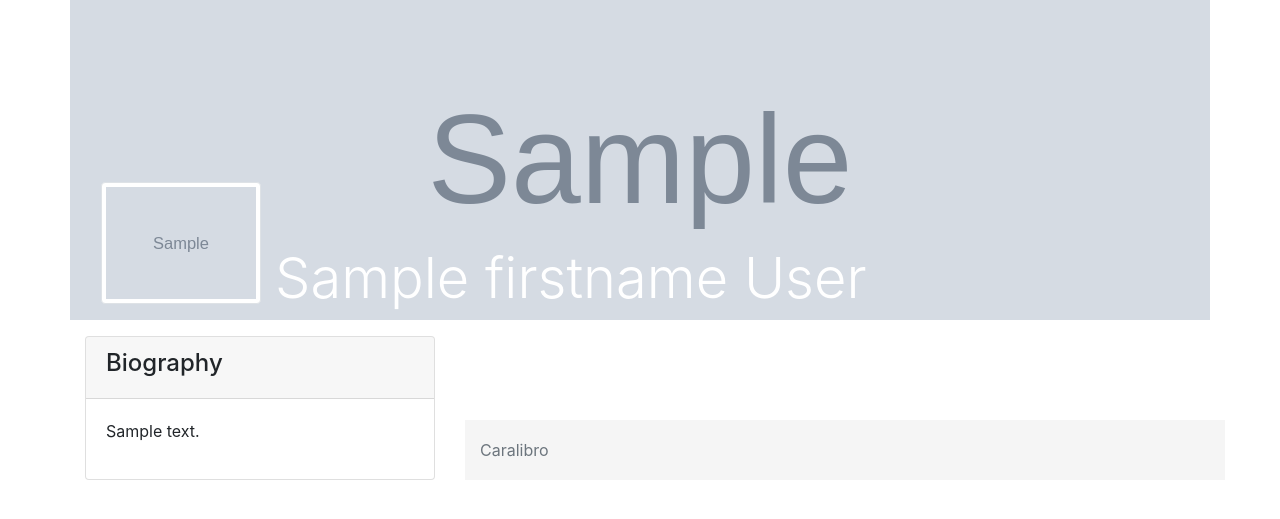
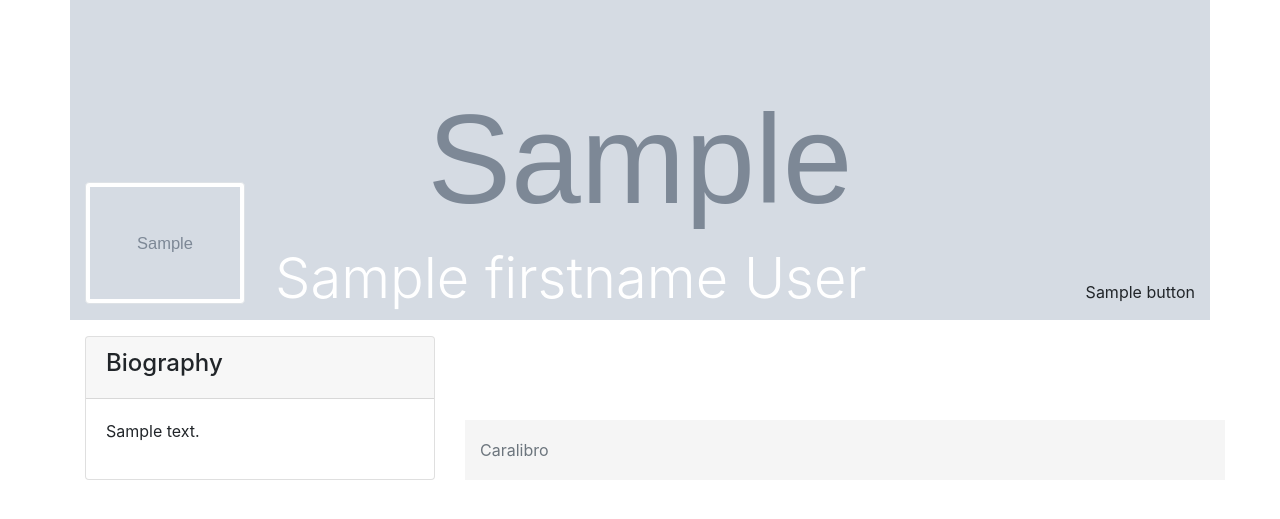
Before and after one commit to KaareH/Caralibro, a PHP site: template application/views/user/profile_start.php in a window 1280 px wide. Shown: the part 56-575 px from the top of the page. Run offline with PHP 8.4, Linux system fonts and the light colour scheme; the template is opened without the code that fills it: most values are stand-ins (such as "Sample title", 1, 10 or a date in 2020); grey boxes marked "Sample" are stand-in pictures.

Commit message:
Better buttons

```diff
--- a/application/views/friends/request.php
+++ b/application/views/friends/request.php
@@ -10,10 +10,10 @@
                 <p><?php echo "Request received $timestamp"?></p>
 
                 <div class="row">
-                    <div class="col-md-6">
+                    <div class="col-md-auto">
                 <?php $this->load->view('friends/accept_button', array('id' => $id))?>
             </div>
-            <div class="col-md-6">
+            <div class="col-md-auto">
                 <?php $this->load->view('friends/reject_button', array('id' => $id))?>
             </div>
             </div>
--- a/application/views/user/profile_start.php
+++ b/application/views/user/profile_start.php
@@ -1,10 +1,17 @@
 <main class="container">
     <div class="row bg-dark" style="height: 20rem;background: url(<?=$profile->cover_picture?>) no-repeat center center; background-size: cover;">
         <div class="col-md-2 align-self-end">
-            <img src="<?=$profile->picture?>" alt="..." class="img-thumbnail m-3">
+            <img src="<?=$profile->picture?>" alt="..." class="img-thumbnail my-3">
         </div>
-        <div class="col-md-9 align-self-end">
+        <div class="col-md-auto align-self-end">
             <h1 class="display-4 text-white border-xl"><?="$profile->firstname $profile->lastname"?></h1>
+        </div>
+        <div class="col-md-auto align-self-end pull-right ml-auto">
+        <?php foreach ($profile->buttons as $button) {?>
+            <div class="float-right my-3 ml-3">
+                <?=$button?>
+            </div>
+        <?php }?>
         </div>
     </div>
     <div class="row">
```
Also changed, not shown: application/controllers/User.php (+12 -6 lines).
